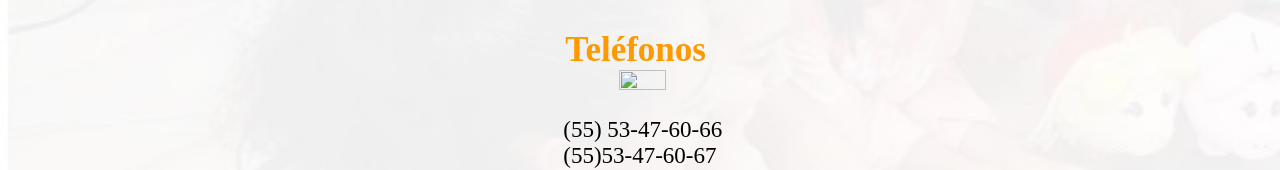
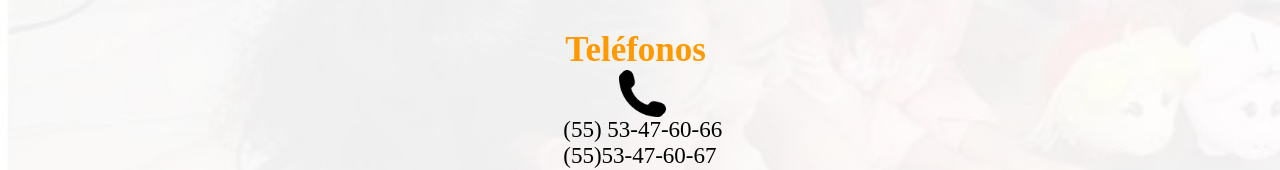
Before and after one commit to brendagarciaparedes/proyectopaidi.github.io, a plain HTML site: page html/Contacto.html in a window 1280 px wide. Shown: the part 541-711 px from the top of the page. Drawn offline with Linux system fonts and the light colour scheme.

Commit message:
Update Contacto.html

```diff
--- a/html/Contacto.html
+++ b/html/Contacto.html
@@ -47,7 +47,7 @@
 	 <h2>Teléfonos&nbsp;</h2>
 	   <div style="display:inline-block" vertical-align="top"> </div>
 		 <div style="display: inline-block">
-		 <img src=src="../medios/IMAGENES/phone-call-auricular-symbol-in-black_icon-icons.com_56483.png" width="512" height="512" alt=""/>
+		 <img src="../medios/IMAGENES/phone-call-auricular-symbol-in-black_icon-icons.com_56483.png" width="512" height="512" alt=""/>
 		 <p>(55) 53-47-60-66</p>
 	   <p>(55)53-47-60-67&nbsp;</p>
 		 </div>
```
